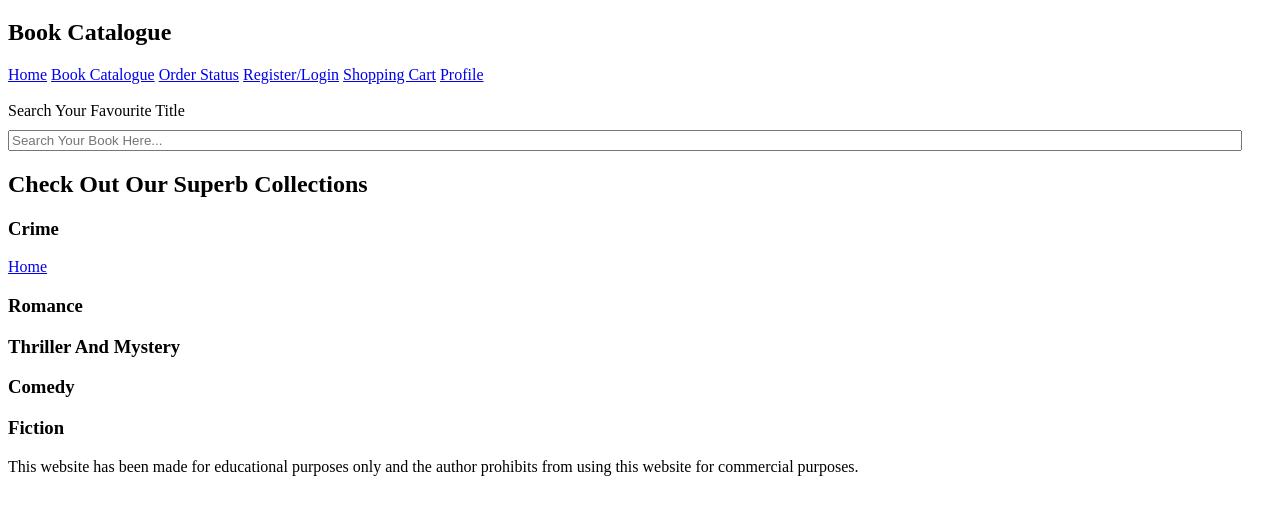
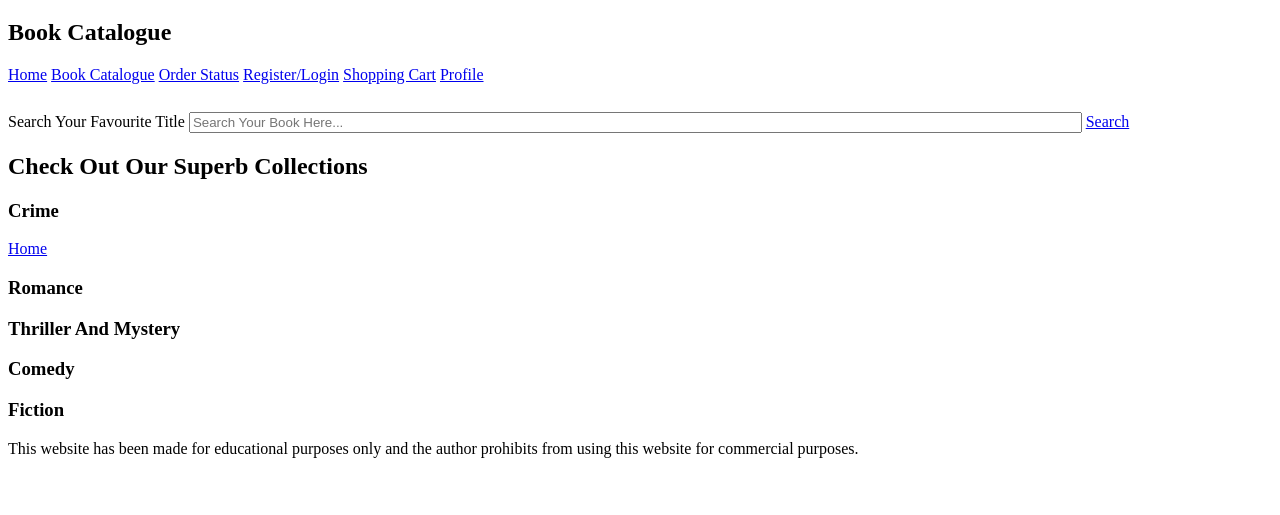
Before and after one commit to Professor-Of-Stupidity/Professor-Of-Stupidity.github.io, a plain HTML site: page book-cat.html in a window 1280 px wide. Shown: the part 61-576 px from the top of the page. Drawn offline with Linux system fonts and the light colour scheme.

Commit message:
Add files via upload

```diff
--- a/book-cat.html
+++ b/book-cat.html
@@ -31,7 +31,8 @@
 </br>
     <div id="searhc-bar">
         Search Your Favourite Title
-        <input type="text" id="myInput" placeholder="Search Your Book Here..." style="width: 97%; margin-top: 10px;">
+        <input type="text" id="myInput" placeholder="Search Your Book Here..." style="width: 70%; margin-top: 10px;">
+        <a href="index.html">Search</a>
     </div>
     <div>
         <h2>
```
Also changed, not shown: index.html (+2 -1 lines).
